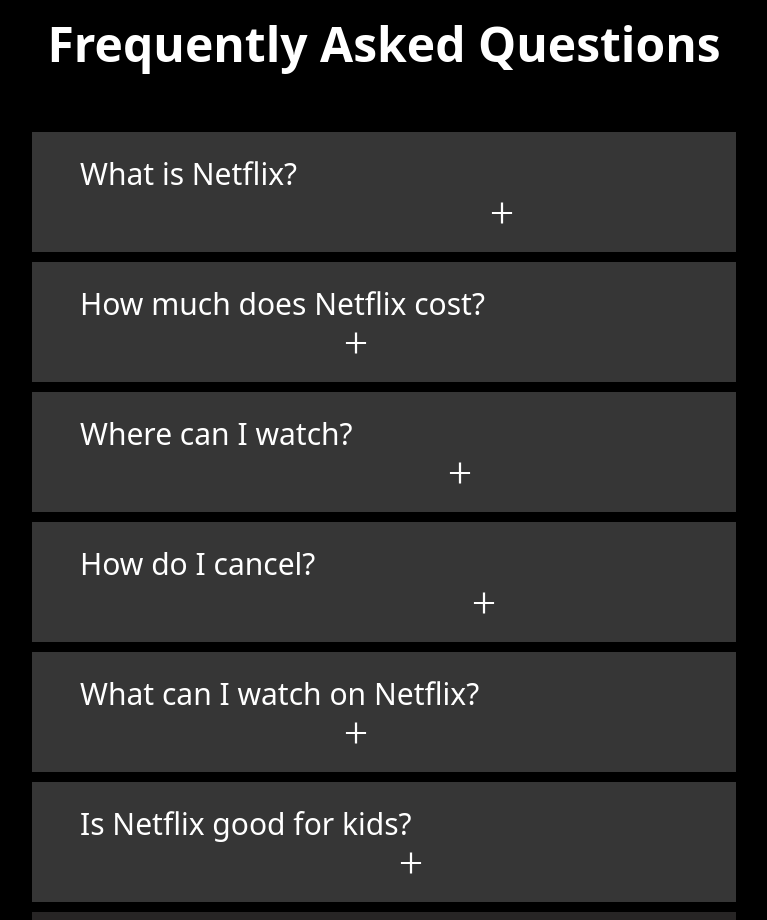
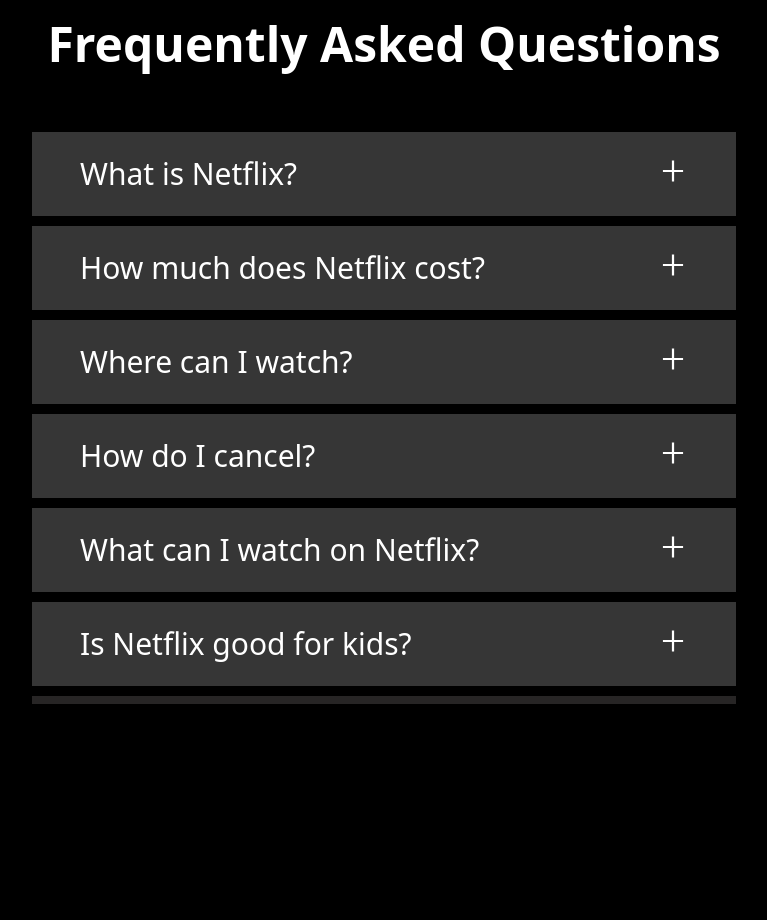
Before and after one commit to pacifiquem/megaFlix, a React (Create React App) app in the folder client/: page / in a window 1280 px wide. Shown: the part 2540-3460 px from the top of the page, without its empty margins (256-1023 px from the left). After the commit the page ends 3244 px from the top, so only its background shows below. Built offline with nearby package versions, Linux system fonts and the light colour scheme.

Commit message:
finished faq

```diff
--- a/client/src/components/faq.tsx
+++ b/client/src/components/faq.tsx
@@ -12,54 +12,93 @@
     const discriptionRef_6 = useRef<HTMLDivElement>(null);
 
     const onClickHandler = (id: number):void => {
+
+        let arrayOfClasses:string[] | undefined;
+
         switch(id) {
             case 1:
+
+                    arrayOfClasses = discriptionRef_1.current?.classList.value.split(' ');
+                    if(arrayOfClasses?.includes('hidden')) {
+
                         discriptionRef_1.current?.classList.remove('hidden');
                         discriptionRef_2.current?.classList.add('hidden');
                         discriptionRef_3.current?.classList.add('hidden');
                         discriptionRef_4.current?.classList.add('hidden');
                         discriptionRef_5.current?.classList.add('hidden');
                         discriptionRef_6.current?.classList.add('hidden');
+                    }else {
+                        discriptionRef_1.current?.classList.add('hidden');
+                    }
+
                 break;
             case 2:
+
+                    arrayOfClasses = discriptionRef_2.current?.classList.value.split(' ');
+                    if(arrayOfClasses?.includes('hidden')) {
                         discriptionRef_1.current?.classList.add('hidden');
                         discriptionRef_2.current?.classList.remove('hidden');
                         discriptionRef_3.current?.classList.add('hidden');
                         discriptionRef_4.current?.classList.add('hidden');
                         discriptionRef_5.current?.classList.add('hidden');
                         discriptionRef_6.current?.classList.add('hidden');
+                    }else {
+                        discriptionRef_2.current?.classList.add('hidden');
+                    }
                 break;
             case 3:
+
+                    arrayOfClasses = discriptionRef_3.current?.classList.value.split(' ');
+                    if(arrayOfClasses?.includes('hidden')) {
                         discriptionRef_1.current?.classList.add('hidden');
                         discriptionRef_2.current?.classList.add('hidden');
                         discriptionRef_3.current?.classList.remove('hidden');
                         discriptionRef_4.current?.classList.add('hidden');
                         discriptionRef_5.current?.classList.add('hidden');
                         discriptionRef_6.current?.classList.add('hidden');
+                    }else {
+                        discriptionRef_3.current?.classList.add('hidden');
+                    }
                 break;
             case 4:
+
+                    arrayOfClasses = discriptionRef_4.current?.classList.value.split(' ');
+                    if(arrayOfClasses?.includes('hidden')) {
                         discriptionRef_1.current?.classList.add('hidden');
                         discriptionRef_2.current?.classList.add('hidden');
                         discriptionRef_3.current?.classList.add('hidden');
                         discriptionRef_4.current?.classList.remove('hidden');
                         discriptionRef_5.current?.classList.add('hidden');
                         discriptionRef_6.current?.classList.add('hidden');
+                    }else {
+                        discriptionRef_4.current?.classList.add('hidden');
+                    }
                 break;
             case 5:
+                    arrayOfClasses = discriptionRef_5.current?.classList.value.split(' ');
+                    if(arrayOfClasses?.includes('hidden')) {
                         discriptionRef_1.current?.classList.add('hidden');
                         discriptionRef_2.current?.classList.add('hidden');
                         discriptionRef_3.current?.classList.add('hidden');
                         discriptionRef_4.current?.classList.add('hidden');
                         discriptionRef_5.current?.classList.remove('hidden');
                         discriptionRef_6.current?.classList.add('hidden');
+                    }else {
+                        discriptionRef_5.current?.classList.add('hidden');
+                    }
                 break;
             case 6:
+                    arrayOfClasses = discriptionRef_6.current?.classList.value.split(' ');
+                    if(arrayOfClasses?.includes('hidden')) {
                         discriptionRef_6.current?.classList.remove('hidden');
                         discriptionRef_1.current?.classList.add('hidden');
                         discriptionRef_2.current?.classList.add('hidden');
                         discriptionRef_3.current?.classList.add('hidden');
                         discriptionRef_4.current?.classList.add('hidden');
                         discriptionRef_5.current?.classList.add('hidden');
+                    }else {
+                        discriptionRef_6.current?.classList.add('hidden');
+                    }
                 break;
             default:
                 break;
@@ -71,19 +110,19 @@
             <h1 className='text-white my-16 font-semibold text-5xl text-center'>Frequently Asked Questions</h1>
             <div className='w-[55vw] mx-auto border-b-8 border-[#272525]'>
                 <div className='w-[100%] mb-2'>
-                    <button className='w-[100%] text-white text-3xl font-normal text-left py-6 px-12 bg-[#363636] mb-[2px]' onClick={()=>{onClickHandler(1)}}>What is Netflix? <AiOutlinePlus className=' inline ml-[67%]'/> </button>
+                    <button className='w-[100%] relative text-white text-3xl font-normal text-left py-6 px-12 bg-[#363636] mb-[2px]' onClick={()=>{onClickHandler(1)}}>What is Netflix? <AiOutlinePlus className=' inline absolute right-12'/> </button>
                     <div className='w-[100%] p-9 font-normal text-2xl  bg-[#363636] text-white hidden'  ref={discriptionRef_1}>
                         <h1 className='text-start'>Netflix is a streaming service that offers a wide variety of award-winning TV shows, movies, anime, documentaries, and more on thousands of internet-connected devices.You can watch as much as you want, whenever you want without a single commercial – all for one low monthly price. There's always something new to discover and new TV shows and movies are added every week!</h1>
                     </div>
                 </div>
                 <div className='w-[100%] mb-2'>
-                    <button className='w-[100%] text-white text-3xl font-normal text-left py-6 px-12 bg-[#363636] mb-[2px]' onClick={()=>{onClickHandler(2)}}>How much does Netflix cost? <AiOutlinePlus className=' inline ml-[43%]'/></button>
+                    <button className='w-[100%] relative text-white text-3xl font-normal text-left py-6 px-12 bg-[#363636] mb-[2px]' onClick={()=>{onClickHandler(2)}}>How much does Netflix cost? <AiOutlinePlus className=' inline absolute right-12'/></button>
                     <div className='w-[100%] p-9 font-normal text-2xl  bg-[#363636] text-white hidden' ref={discriptionRef_2}>
                         <h1 className='text-start'>Watch Metaflix on your smartphone, tablet, Smart TV, laptop, or streaming device, all for one fixed monthly fee. Plans range from US$3.99 to US$11.99 a month. No extra costs, no contracts.</h1>
                     </div>
                 </div>
                 <div className='w-[100%] mb-2'>
-                    <button className='w-[100%] text-white text-3xl font-normal text-left py-6 px-12 bg-[#363636] mb-[2px]' onClick={()=>{onClickHandler(3)}}>Where can I watch? <AiOutlinePlus className=' inline ml-[60%]'/></button>
+                    <button className='w-[100%] relative text-white text-3xl font-normal text-left py-6 px-12 bg-[#363636] mb-[2px]' onClick={()=>{onClickHandler(3)}}>Where can I watch? <AiOutlinePlus className=' inline absolute right-12'/></button>
                     <div className='w-[100%] p-9 font-normal text-2xl  bg-[#363636] text-white hidden' ref={discriptionRef_3}>
                         <h1 className='text-start'>
                             Watch anywhere, anytime. Sign in with your Netflix account to watch instantly on the web at netflix.com from your personal computer or on any internet-connected device that offers the Netflix app, including smart TVs, smartphones, tablets, streaming media players and game consoles.
@@ -92,7 +131,7 @@
                     </div>
                 </div>
                 <div className='w-[100%] mb-2'>
-                    <button className='w-[100%] text-white text-3xl font-normal text-left py-6 px-12 bg-[#363636] mb-[2px]' onClick={()=>{onClickHandler(4)}}>How do I cancel?  <AiOutlinePlus className=' inline ml-[64%]'/></button>
+                    <button className='w-[100%] relative text-white text-3xl font-normal text-left py-6 px-12 bg-[#363636] mb-[2px]' onClick={()=>{onClickHandler(4)}}>How do I cancel?  <AiOutlinePlus className=' inline absolute right-12'/></button>
                     <div className='w-[100%] p-9 font-normal text-2xl  bg-[#363636] text-white hidden' ref={discriptionRef_4}>
                         <h1 className='text-start'>
                             Netflix is flexible. There are no pesky contracts and no commitments. You can easily cancel your account online in two clicks. There are no cancellation fees – start or stop your account anytime.
@@ -100,7 +139,7 @@
                     </div>
                 </div>
                 <div className='w-[100%] mb-2'>
-                    <button className='w-[100%] text-white text-3xl font-normal text-left py-6 px-12 bg-[#363636] mb-[2px]' onClick={()=>{onClickHandler(5)}}>What can I watch on Netflix? <AiOutlinePlus className=' inline ml-[43%]'/></button>
+                    <button className='w-[100%] relative text-white text-3xl font-normal text-left py-6 px-12 bg-[#363636] mb-[2px]' onClick={()=>{onClickHandler(5)}}>What can I watch on Netflix? <AiOutlinePlus className=' inline absolute right-12'/></button>
                     <div className='w-[100%] p-9 font-normal text-2xl  bg-[#363636] text-white hidden' ref={discriptionRef_5}>
                         <h1 className='text-start'>
                         Netflix has an extensive library of feature films, documentaries, TV shows, anime, award-winning Netflix originals, and more. Watch as much as you want, anytime you want.
@@ -108,7 +147,7 @@
                     </div>
                 </div>
                 <div className='w-[100%] mb-2'>
-                    <button className='w-[100%] text-white text-3xl font-normal text-left py-6 px-12 bg-[#363636] mb-[2px]' onClick={()=>{onClickHandler(6)}}>Is Netflix good for kids?  <AiOutlinePlus className=' inline ml-[52%]'/></button>
+                    <button className='w-[100%] relative text-white text-3xl font-normal text-left py-6 px-12 bg-[#363636] mb-[2px]' onClick={()=>{onClickHandler(6)}}>Is Netflix good for kids?  <AiOutlinePlus className=' inline absolute right-12'/></button>
                     <div className='w-[100%] p-9 font-normal text-2xl  bg-[#363636] text-white hidden' ref={discriptionRef_6}>
                         <h1 className='text-start'>
                             The Netflix Kids experience is included in your membership to give parents control while kids enjoy family-friendly TV shows and movies in their own space.
```
Lines whose indentation alone changed are shown as unchanged.
